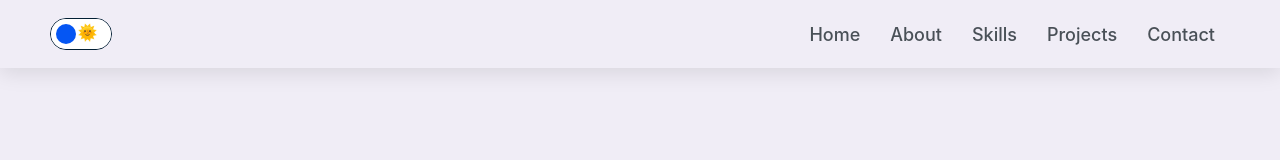
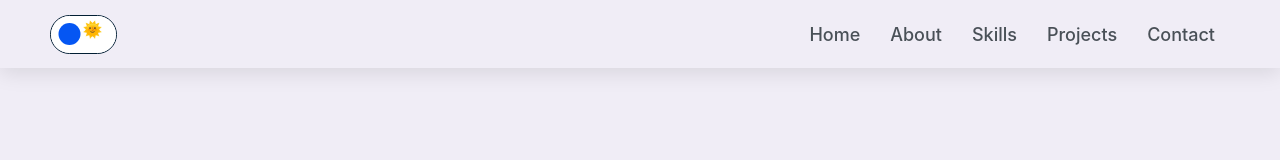
Before and after one commit to Vishal-080/vishalrathod_portfolio, a React (Create React App) app in the folder portfolio/: page / in a window 1280 px wide. Shown: the top 160 px of the page. Built offline with nearby package versions, Linux system fonts and the light colour scheme; no server answers; a web font is replaced by a local one.

Commit message:
Updated protfolio and toggle

```diff
--- a/portfolio/src/Components/Navbar/Toggle.jsx
+++ b/portfolio/src/Components/Navbar/Toggle.jsx
@@ -10,15 +10,15 @@ export const Toggle = ({ themeToggler }) => {
   return (
     <div style={{border:"1px solid #021f34",borderRadius:"20px"}}>
     <Switch
-      handleDiameter={20}
-      width={60}
-      height={30}
+      handleDiameter={22}
+      width={65}
+      height={37}
       checked={isDark}
       onChange={handleChange}
       checkedIcon={
-        <div style={{padding:"2.5px"}}>🌙</div>
+        <div style={{padding:"3px"}}>🌙</div>
       }
-      uncheckedIcon={<div style={{padding:"2.5px"}}>🌞</div>}
+      uncheckedIcon={<div style={{padding:"3px"}}>🌞</div>}
       onColor="#fff"
       offColor="#fff"
       offHandleColor="#0556f3"
```
